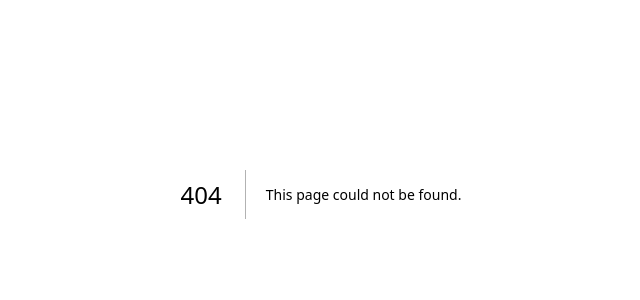
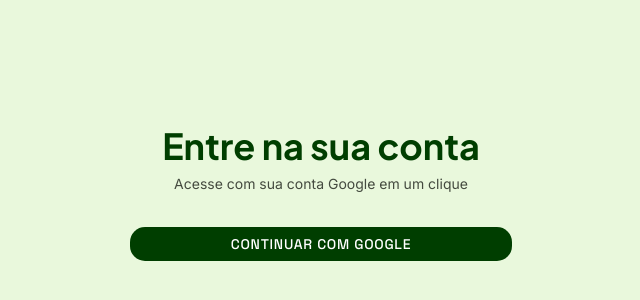
Before and after one commit to deskytop/amazonas-recicla-inovatech, a Next.js app in the folder web/: page /login in a window 1280 px wide. Before the commit this address had no page. Shown: the part 206-506 px from the top of the page, without its empty margins (319-959 px from the left). Built offline with nearby package versions, Linux system fonts and the light colour scheme.

Commit message:
feat(auth): adiciona pagina /login com Google OAuth

```diff
--- /dev/null
+++ b/web/app/login/page.tsx
@@ -0,0 +1,54 @@
+"use client";
+
+import { Button } from "@/components/ui/button";
+import { createClient } from "@/lib/supabase/client";
+import { useState } from "react";
+
+export default function LoginPage() {
+  const [loading, setLoading] = useState(false);
+  const [error, setError] = useState<string | null>(null);
+
+  async function handleGoogleSignIn() {
+    setLoading(true);
+    setError(null);
+    const supabase = createClient();
+    const { error } = await supabase.auth.signInWithOAuth({
+      provider: "google",
+      options: {
+        redirectTo: `${location.origin}/auth/callback`,
+      },
+    });
+    if (error) {
+      setError(error.message);
+      setLoading(false);
+    }
+  }
+
+  return (
+    <main className="min-h-screen flex items-center justify-center p-6 bg-background">
+      <div className="w-full max-w-sm space-y-8">
+        <div className="text-center space-y-2">
+          <h1 className="font-display text-4xl font-bold text-primary">
+            Entre na sua conta
+          </h1>
+          <p className="text-sm text-muted-foreground">
+            Acesse com sua conta Google em um clique
+          </p>
+        </div>
+
+        <Button
+          onClick={handleGoogleSignIn}
+          disabled={loading}
+          className="w-full font-mono uppercase tracking-wider"
+          size="lg"
+        >
+          {loading ? "Conectando..." : "Continuar com Google"}
+        </Button>
+
+        {error && (
+          <p className="text-sm text-destructive text-center">{error}</p>
+        )}
+      </div>
+    </main>
+  );
+}
```
